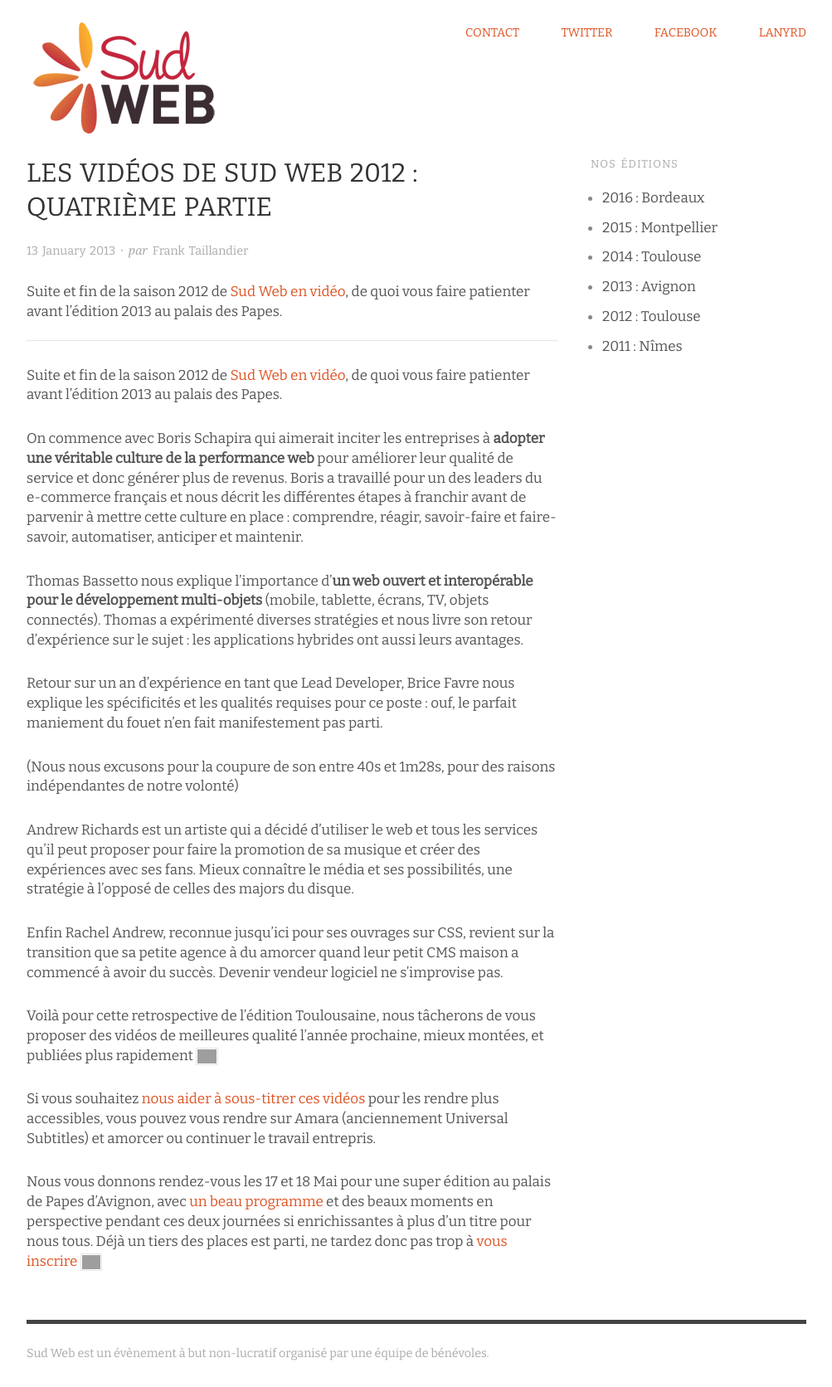
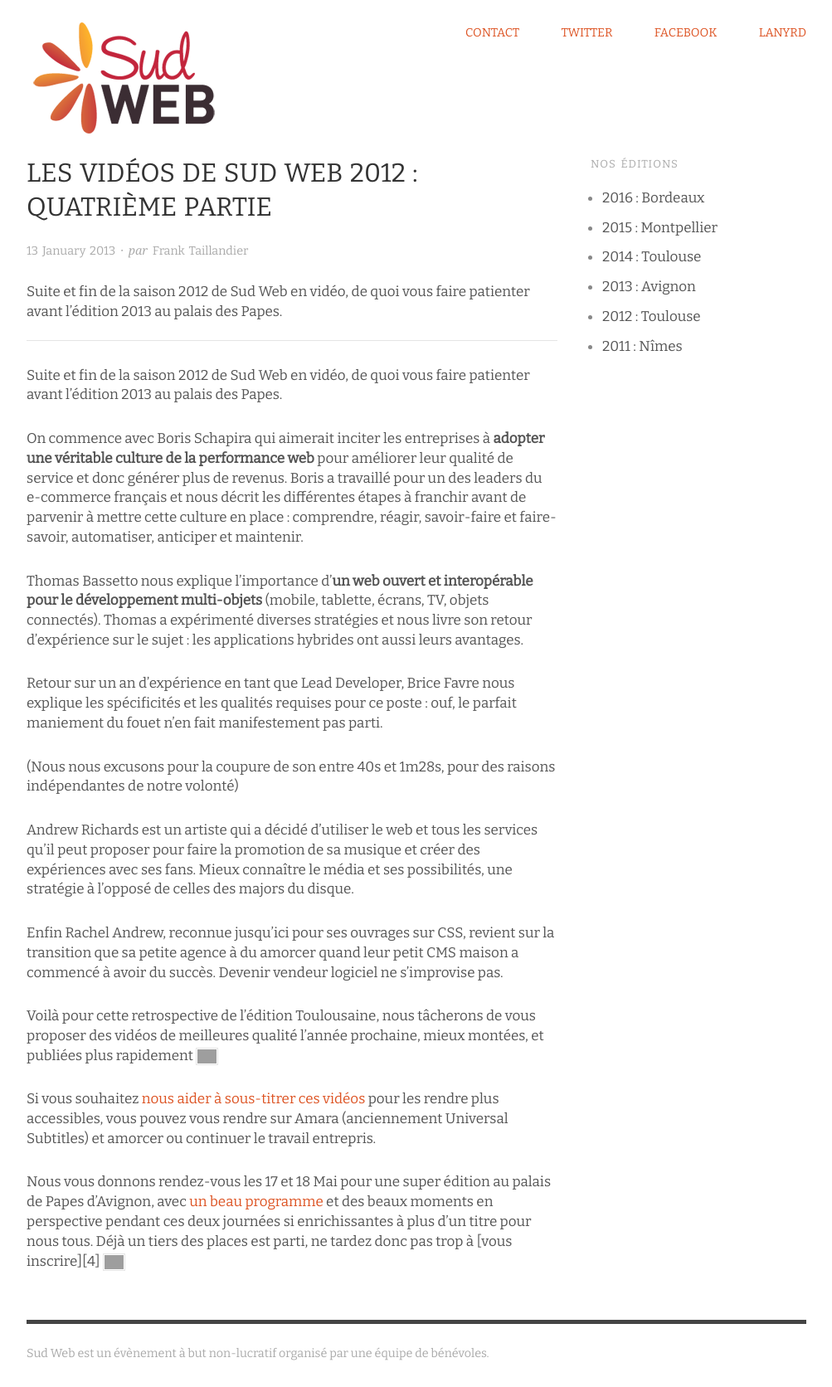
Before and after one commit to sudweb/blog, a Jekyll site: the page built from 2013/_posts/2013-01-13-les-videos-de-sud-web-2012-quatrieme-partie.md, in a window 1280 px wide. Shown: the whole page at 83% size, without its empty margins (138-1141 px from the left). Built offline with Jekyll 4.4.1, drawn with Linux system fonts in a browser that asks for light colours; some of the changed lines change nothing that is shown.

Commit message:
avoid broken links to tag url

```diff
--- a/2013/_posts/2013-01-13-les-videos-de-sud-web-2012-quatrieme-partie.md
+++ b/2013/_posts/2013-01-13-les-videos-de-sud-web-2012-quatrieme-partie.md
@@ -8,7 +8,7 @@
 tags:
   - video
 ---
-Suite et fin de la saison 2012 de [Sud Web en vidéo][1], de quoi vous faire patienter avant l&rsquo;édition 2013 au palais des Papes.
+Suite et fin de la saison 2012 de Sud Web en vidéo, de quoi vous faire patienter avant l&rsquo;édition 2013 au palais des Papes.
 
 On commence avec Boris Schapira qui aimerait inciter les entreprises à **adopter une véritable culture de la performance web** pour améliorer leur qualité de service et donc générer plus de revenus. Boris a travaillé pour un des leaders du e-commerce français et nous décrit les différentes étapes à franchir avant de parvenir à mettre cette culture en place : comprendre, réagir, savoir-faire et faire-savoir, automatiser, anticiper et maintenir.
 
@@ -38,7 +38,6 @@
 
 Nous vous donnons rendez-vous les 17 et 18 Mai pour une super édition au palais de Papes d&rsquo;Avignon, avec [un beau programme][3] et des beaux moments en perspective pendant ces deux journées si enrichissantes à plus d&rsquo;un titre pour nous tous. Déjà un tiers des places est parti, ne tardez donc pas trop à [vous inscrire][4] <img src="http://sudweb.fr/blog/wp-includes/images/smilies/simple-smile.png" alt=":)" class="wp-smiley" style="height: 1em; max-height: 1em;" />
 
- [1]: http://sudweb.fr/blog/tag/video/
- [2]: http://www.amara.org/fr/search/#/?q=Sud%20Web&video_lang=fr&langs=fr
- [3]: http://sudweb.fr/2013/#programme
- [4]: http://sudweb.fr/2013/#inscription
+ [1]: http://www.amara.org/fr/search/#/?q=Sud%20Web&video_lang=fr&langs=fr
+ [2]: http://sudweb.fr/2013/#programme
+ [3]: http://sudweb.fr/2013/#inscription
```
